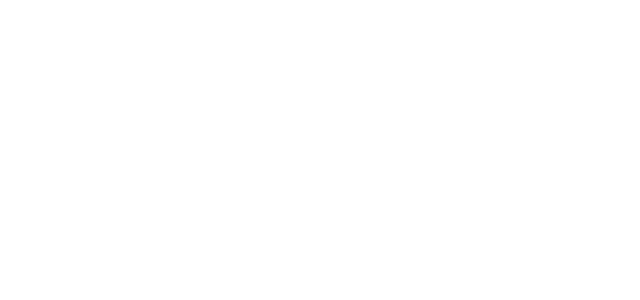
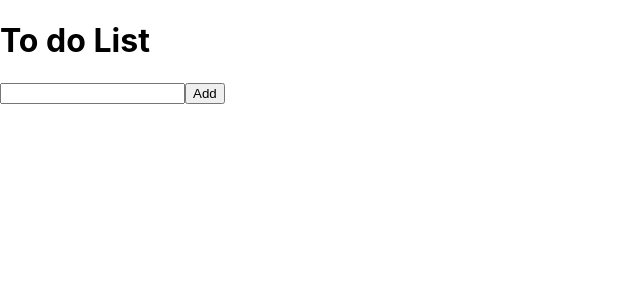
Before and after one commit to AhmedMohamed809/To-Do-Full_Stack_App, a React (Create React App) app in the folder client/: page / in a window 1280 px wide. Shown: the top 300 px of the page, without its empty margins (0-640 px from the left). Built offline with nearby package versions, Linux system fonts and the light colour scheme; the HTML template or start-up script is replaced by a standard one.

Commit message:
create and design   InputTodo page

```diff
--- a/client/src/App.js
+++ b/client/src/App.js
@@ -1,9 +1,13 @@
 import React ,{Fragment} from 'react';
 import './App.css';
-
+import InputTodo from './components/InputTodo';
 function App() {
   return (
-   <Fragment></Fragment>
+   <Fragment>
+    <div className='container'>
+    <InputTodo/>
+    </div>
+   </Fragment>
   );
 }
 
--- a/client/src/components/InputTodo.js
+++ b/client/src/components/InputTodo.js
@@ -0,0 +1,19 @@
+import React ,{Fragment ,useState} from 'react'
+
+function InputTodo() {
+    const [description,setDescription] = useState("")
+  return (
+    <Fragment>
+        <h1 className='text-center mt-5'>To do List</h1>
+        <form className='d-flex'>
+            <input type='text' className='form-control'
+            value={description}
+            onChange={e=>setDescription(e.target.value)}
+            />
+            <button className='btn btn-success'>Add</button>
+        </form>
+    </Fragment>
+  )
+}
+
+export default InputTodo
```
